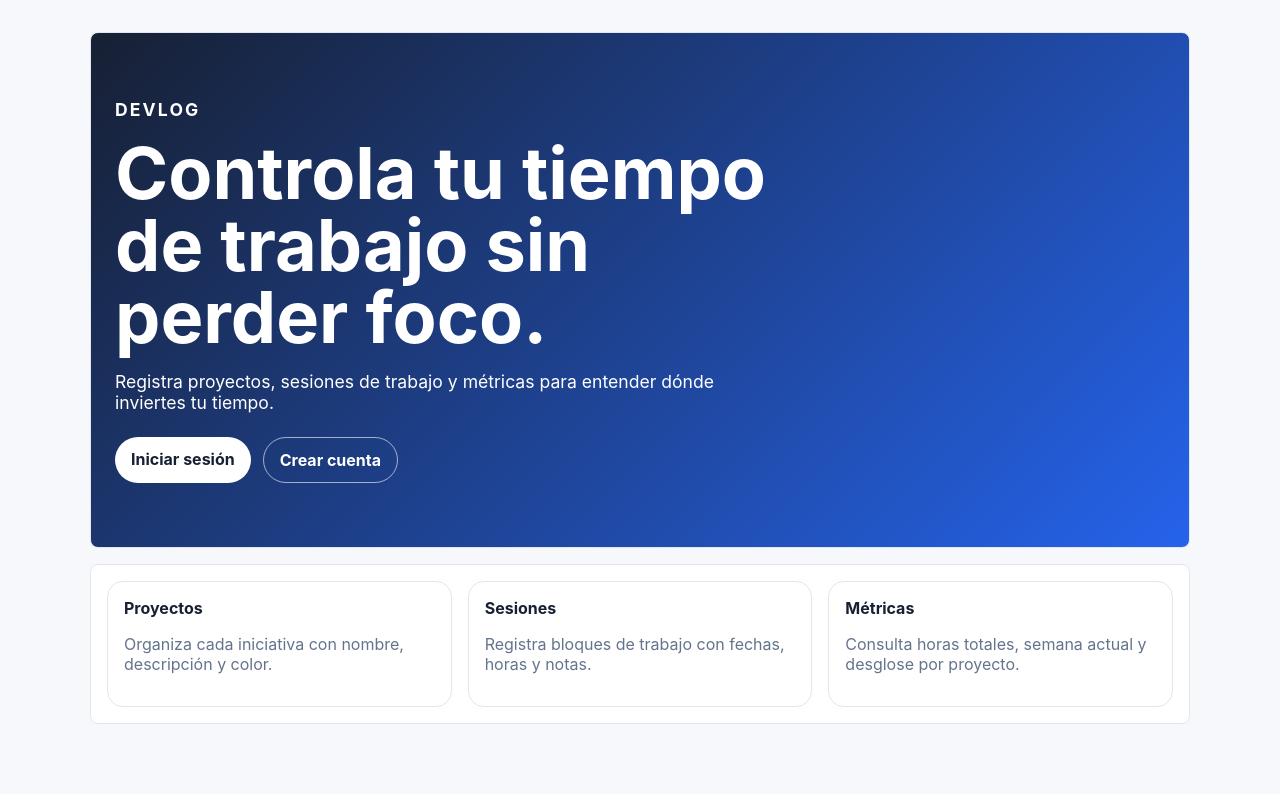
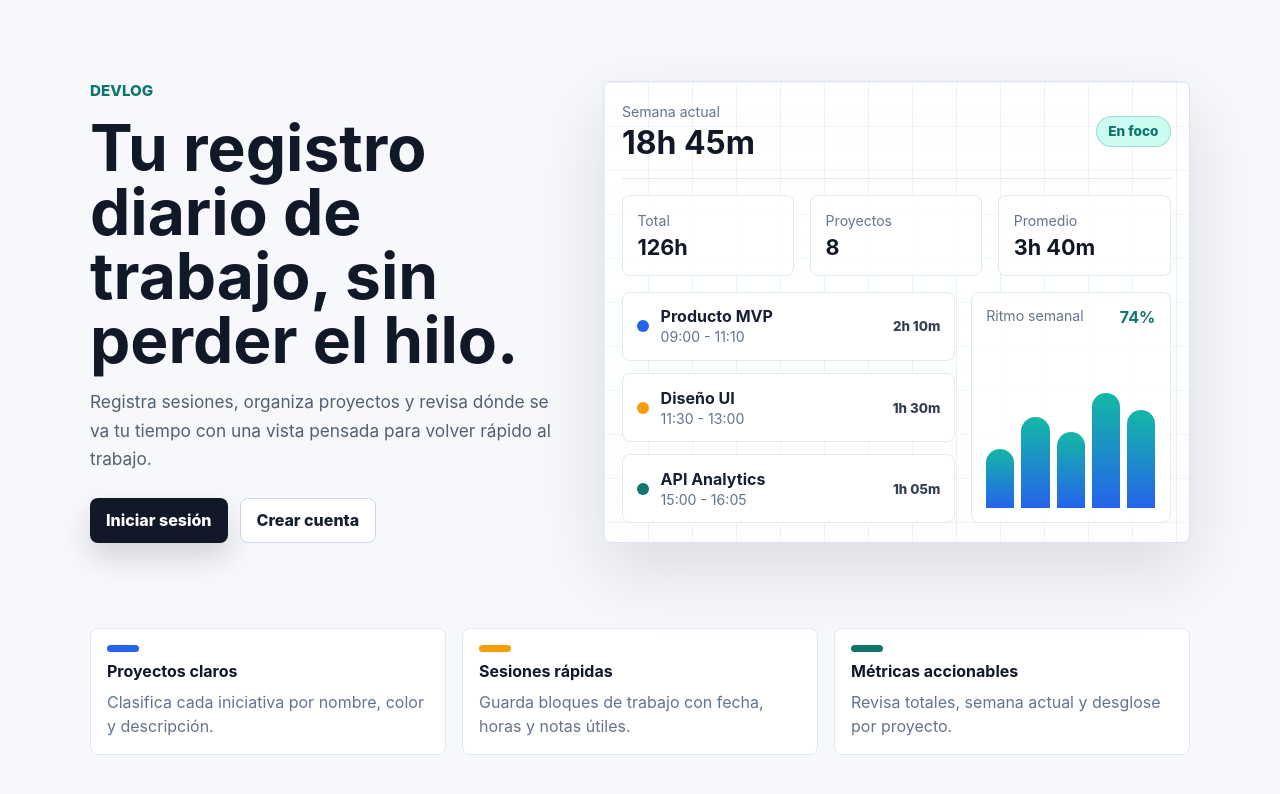
Before and after one commit to MysteriusEnergy/Devlog, a SvelteKit app in the folder frontend/: page / in a window 1280 px wide. Shown: the top 794 px of the page. Built offline with nearby package versions, Linux system fonts and the light colour scheme.

Commit message:
feat(frontend): overhaul landing, login, and registration pages with improved layouts, accessibility enhancements, and updated styling

```diff
--- a/frontend/src/routes/+page.svelte
+++ b/frontend/src/routes/+page.svelte
@@ -2,99 +2,460 @@
 	import { resolve } from '$app/paths';
 </script>
 
-<main>
-	<section class="landing-hero">
-		<p class="eyebrow">DevLog</p>
-		<h1>Controla tu tiempo de trabajo sin perder foco.</h1>
-		<p>
-			Registra proyectos, sesiones de trabajo y métricas para entender dónde inviertes tu tiempo.
-		</p>
+<svelte:head>
+	<title>DevLog | Control de tiempo</title>
+</svelte:head>
 
-		<nav class="hero-actions">
-			<a class="primary-link" href={resolve('/login')}>Iniciar sesión</a>
-			<a class="secondary-link" href={resolve('/register')}>Crear cuenta</a>
-		</nav>
+<main class="landing-page">
+	<section class="product-intro" aria-labelledby="landing-title">
+		<div class="intro-copy">
+			<p class="eyebrow">DevLog</p>
+			<h1 id="landing-title">Tu registro diario de trabajo, sin perder el hilo.</h1>
+			<p class="intro-text">
+				Registra sesiones, organiza proyectos y revisa dónde se va tu tiempo con una vista pensada
+				para volver rápido al trabajo.
+			</p>
+
+			<nav class="hero-actions" aria-label="Acciones principales">
+				<a class="primary-link" href={resolve('/login')}>Iniciar sesión</a>
+				<a class="secondary-link" href={resolve('/register')}>Crear cuenta</a>
+			</nav>
+		</div>
+
+		<div class="dashboard-preview" aria-label="Vista previa de DevLog">
+			<div class="preview-toolbar">
+				<div>
+					<span class="preview-label">Semana actual</span>
+					<strong>18h 45m</strong>
+				</div>
+
+				<span class="status-pill">En foco</span>
+			</div>
+
+			<div class="preview-metrics">
+				<div>
+					<span>Total</span>
+					<strong>126h</strong>
+				</div>
+
+				<div>
+					<span>Proyectos</span>
+					<strong>8</strong>
+				</div>
+
+				<div>
+					<span>Promedio</span>
+					<strong>3h 40m</strong>
+				</div>
+			</div>
+
+			<div class="preview-content">
+				<div class="session-stack">
+					<div class="session-row">
+						<span class="project-dot product"></span>
+						<div>
+							<strong>Producto MVP</strong>
+							<span>09:00 - 11:10</span>
+						</div>
+						<small>2h 10m</small>
+					</div>
+
+					<div class="session-row">
+						<span class="project-dot design"></span>
+						<div>
+							<strong>Diseño UI</strong>
+							<span>11:30 - 13:00</span>
+						</div>
+						<small>1h 30m</small>
+					</div>
+
+					<div class="session-row">
+						<span class="project-dot api"></span>
+						<div>
+							<strong>API Analytics</strong>
+							<span>15:00 - 16:05</span>
+						</div>
+						<small>1h 05m</small>
+					</div>
+				</div>
+
+				<div class="weekly-panel">
+					<div class="weekly-header">
+						<span>Ritmo semanal</span>
+						<strong>74%</strong>
+					</div>
+
+					<div class="bar-chart" aria-hidden="true">
+						<span style="height: 42%;"></span>
+						<span style="height: 65%;"></span>
+						<span style="height: 54%;"></span>
+						<span style="height: 82%;"></span>
+						<span style="height: 70%;"></span>
+					</div>
+				</div>
+			</div>
+		</div>
 	</section>
 
-	<section class="feature-grid" aria-label="Funciones principales">
+	<section class="workflow-strip" aria-label="Funciones principales">
 		<article>
-			<strong>Proyectos</strong>
-			<p>Organiza cada iniciativa con nombre, descripción y color.</p>
+			<span class="feature-mark projects"></span>
+			<strong>Proyectos claros</strong>
+			<p>Clasifica cada iniciativa por nombre, color y descripción.</p>
 		</article>
 
 		<article>
-			<strong>Sesiones</strong>
-			<p>Registra bloques de trabajo con fechas, horas y notas.</p>
+			<span class="feature-mark sessions"></span>
+			<strong>Sesiones rápidas</strong>
+			<p>Guarda bloques de trabajo con fecha, horas y notas útiles.</p>
 		</article>
 
 		<article>
-			<strong>Métricas</strong>
-			<p>Consulta horas totales, semana actual y desglose por proyecto.</p>
+			<span class="feature-mark metrics"></span>
+			<strong>Métricas accionables</strong>
+			<p>Revisa totales, semana actual y desglose por proyecto.</p>
 		</article>
 	</section>
 </main>
 
 <style>
-	.landing-hero {
-		background: linear-gradient(135deg, #172033, #2563eb);
-		color: white;
-		padding: 3rem 1.5rem;
+	.landing-page {
+		display: grid;
+		gap: 1.25rem;
+		padding: 2rem 0 3rem;
 	}
 
-	.landing-hero h1 {
-		max-width: 720px;
-		font-size: clamp(2.2rem, 8vw, 4.5rem);
-		line-height: 1;
-		margin: 0;
+	.landing-page section {
+		border: 0;
+		border-radius: 0;
+		background: transparent;
+		padding: 0;
 	}
 
-	.landing-hero p {
-		max-width: 640px;
-		font-size: 1.1rem;
+	.product-intro {
+		display: grid;
+		grid-template-columns: minmax(0, 0.9fr) minmax(420px, 1.1fr);
+		align-items: center;
+		gap: 2rem;
+		min-height: 560px;
+	}
+
+	.intro-copy {
+		display: grid;
+		gap: 1rem;
+		align-content: center;
 	}
 
 	.eyebrow {
-		font-weight: 700;
-		letter-spacing: 0.12em;
+		margin: 0;
+		color: #0f766e;
+		font-size: 0.95rem;
+		font-weight: 800;
+		letter-spacing: 0;
 		text-transform: uppercase;
 	}
 
+	.product-intro h1 {
+		max-width: 640px;
+		margin: 0;
+		color: #111827;
+		font-size: 4rem;
+		line-height: 1;
+	}
+
+	.intro-text {
+		max-width: 560px;
+		margin: 0;
+		color: #526071;
+		font-size: 1.08rem;
+		line-height: 1.65;
+	}
+
 	.hero-actions {
-		margin-top: 1.5rem;
+		margin: 0.5rem 0 0;
 	}
 
 	.primary-link,
 	.secondary-link {
-		border-radius: 999px;
-		font-weight: 700;
-		padding: 0.75rem 1rem;
+		display: inline-flex;
+		align-items: center;
+		justify-content: center;
+		min-height: 44px;
+		border-radius: 8px;
+		font-weight: 800;
+		padding: 0.72rem 1rem;
 		text-decoration: none;
 	}
 
 	.primary-link {
+		background: #111827;
+		color: white;
+		box-shadow: 0 14px 28px rgba(17, 24, 39, 0.16);
+	}
+
+	.secondary-link {
+		border: 1px solid #cbd5e1;
+		color: #172033;
 		background: white;
+	}
+
+	.dashboard-preview {
+		position: relative;
+		display: grid;
+		gap: 1rem;
+		border: 1px solid #dce3ef;
+		border-radius: 8px;
+		background:
+			linear-gradient(180deg, rgba(255, 255, 255, 0.95), rgba(255, 255, 255, 0.88)), #f8fafc;
+		box-shadow: 0 28px 70px rgba(15, 23, 42, 0.12);
+		padding: 1.15rem;
+		overflow: hidden;
+	}
+
+	.dashboard-preview::before {
+		content: '';
+		position: absolute;
+		inset: 0;
+		background:
+			linear-gradient(90deg, rgba(15, 118, 110, 0.08) 1px, transparent 1px),
+			linear-gradient(180deg, rgba(37, 99, 235, 0.06) 1px, transparent 1px);
+		background-size: 44px 44px;
+		pointer-events: none;
+	}
+
+	.dashboard-preview > * {
+		position: relative;
+	}
+
+	.preview-toolbar,
+	.preview-metrics,
+	.preview-content,
+	.workflow-strip {
+		display: grid;
+		gap: 1rem;
+	}
+
+	.preview-toolbar {
+		grid-template-columns: 1fr auto;
+		align-items: center;
+		border-bottom: 1px solid #e2e8f0;
+		padding-bottom: 1rem;
+	}
+
+	.preview-toolbar strong {
+		display: block;
+		margin-top: 0.15rem;
+		color: #111827;
+		font-size: 2rem;
+	}
+
+	.preview-label,
+	.preview-metrics span,
+	.session-row span,
+	.weekly-header span {
+		color: #64748b;
+		font-size: 0.88rem;
+	}
+
+	.status-pill {
+		border: 1px solid rgba(15, 118, 110, 0.24);
+		border-radius: 999px;
+		background: #ccfbf1;
+		color: #0f766e;
+		font-size: 0.85rem;
+		font-weight: 800;
+		padding: 0.4rem 0.7rem;
+	}
+
+	.preview-metrics {
+		grid-template-columns: repeat(3, 1fr);
+	}
+
+	.preview-metrics div,
+	.weekly-panel {
+		border: 1px solid #e2e8f0;
+		border-radius: 8px;
+		background: rgba(255, 255, 255, 0.86);
+		padding: 0.9rem;
+	}
+
+	.preview-metrics strong {
+		display: block;
+		margin-top: 0.25rem;
+		color: #111827;
+		font-size: 1.35rem;
+	}
+
+	.preview-content {
+		grid-template-columns: minmax(0, 1.25fr) minmax(180px, 0.75fr);
+		align-items: stretch;
+	}
+
+	.session-stack {
+		display: grid;
+		gap: 0.75rem;
+	}
+
+	.session-row {
+		display: grid;
+		grid-template-columns: auto 1fr auto;
+		align-items: center;
+		gap: 0.75rem;
+		border: 1px solid #e2e8f0;
+		border-radius: 8px;
+		background: white;
+		padding: 0.85rem;
+	}
+
+	.session-row strong {
+		display: block;
 		color: #172033;
 	}
 
-	.secondary-link {
-		border: 1px solid rgba(255, 255, 255, 0.6);
-		color: white;
+	.session-row small {
+		color: #334155;
+		font-weight: 800;
+		white-space: nowrap;
 	}
 
-	.feature-grid {
-		display: grid;
-		gap: 1rem;
-		grid-template-columns: repeat(auto-fit, minmax(220px, 1fr));
+	.project-dot,
+	.feature-mark {
+		display: inline-block;
+		border-radius: 999px;
 	}
 
-	.feature-grid article {
+	.project-dot {
+		width: 0.75rem;
+		height: 0.75rem;
+	}
+
+	.product {
+		background: #2563eb;
+	}
+
+	.design {
+		background: #f59e0b;
+	}
+
+	.api {
+		background: #0f766e;
+	}
+
+	.weekly-panel {
+		display: grid;
+		align-content: space-between;
+		min-height: 210px;
+	}
+
+	.weekly-header {
+		display: flex;
+		justify-content: space-between;
+		gap: 1rem;
+	}
+
+	.weekly-header strong {
+		color: #0f766e;
+	}
+
+	.bar-chart {
+		display: grid;
+		grid-template-columns: repeat(5, 1fr);
+		align-items: end;
+		gap: 0.45rem;
+		height: 140px;
+	}
+
+	.bar-chart span {
+		border-radius: 999px 999px 4px 4px;
+		background: linear-gradient(180deg, #14b8a6, #2563eb);
+		min-height: 28px;
+	}
+
+	.workflow-strip {
+		grid-template-columns: repeat(3, 1fr);
 		border: 1px solid #e1e6f0;
-		border-radius: 16px;
+		border-radius: 8px;
 		background: white;
 		padding: 1rem;
 	}
 
-	.feature-grid p {
+	.workflow-strip article {
+		display: grid;
+		gap: 0.55rem;
+		border: 1px solid #e2e8f0;
+		border-radius: 8px;
+		background: #ffffff;
+		padding: 1rem;
+	}
+
+	.workflow-strip strong {
+		color: #111827;
+	}
+
+	.workflow-strip p {
+		margin: 0;
 		color: #64748b;
+		line-height: 1.5;
+	}
+
+	.feature-mark {
+		width: 2rem;
+		height: 0.45rem;
+		border-radius: 999px;
+	}
+
+	.feature-mark.projects {
+		background: #2563eb;
+	}
+
+	.feature-mark.sessions {
+		background: #f59e0b;
+	}
+
+	.feature-mark.metrics {
+		background: #0f766e;
+	}
+
+	@media (max-width: 900px) {
+		.product-intro {
+			grid-template-columns: 1fr;
+			min-height: auto;
+		}
+
+		.product-intro h1 {
+			font-size: 3rem;
+		}
+
+		.dashboard-preview {
+			order: -1;
+		}
+	}
+
+	@media (max-width: 680px) {
+		.landing-page {
+			padding-top: 1rem;
+		}
+
+		.product-intro h1 {
+			font-size: 2.35rem;
+		}
+
+		.preview-metrics,
+		.preview-content,
+		.workflow-strip {
+			grid-template-columns: 1fr;
+		}
+
+		.preview-toolbar {
+			grid-template-columns: 1fr;
+		}
+
+		.session-row {
+			grid-template-columns: auto 1fr;
+		}
+
+		.session-row small {
+			grid-column: 2;
+		}
 	}
 </style>
```
Also changed, not shown: frontend/src/routes/login/+page.svelte (+41 -2 lines), frontend/src/routes/register/+page.svelte (+42 -3 lines).
